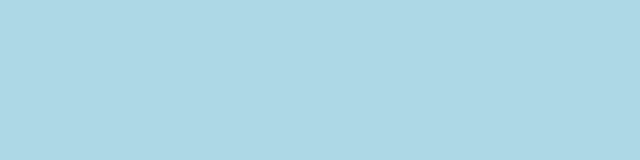
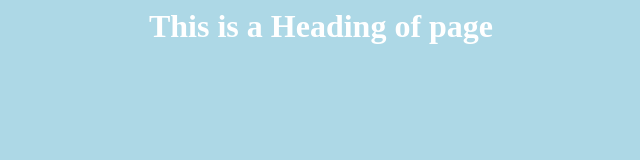
Before and after one commit to GmatveyV/global_project, a plain HTML site: page web_pages/page2.html in a window 1280 px wide. Shown: the whole page, without its empty margins (319-959 px from the left). Drawn offline with Linux system fonts and the light colour scheme.

Commit message:
some minor change

```diff
--- a/web_pages/page2.html
+++ b/web_pages/page2.html
@@ -3,5 +3,5 @@
 	<head>
 		<title>Page Title</title>
 		<link rel="stylesheet" href="/css/styles.css">
-
+		<h1>This is a Heading of page</h1>
 </head>
```
